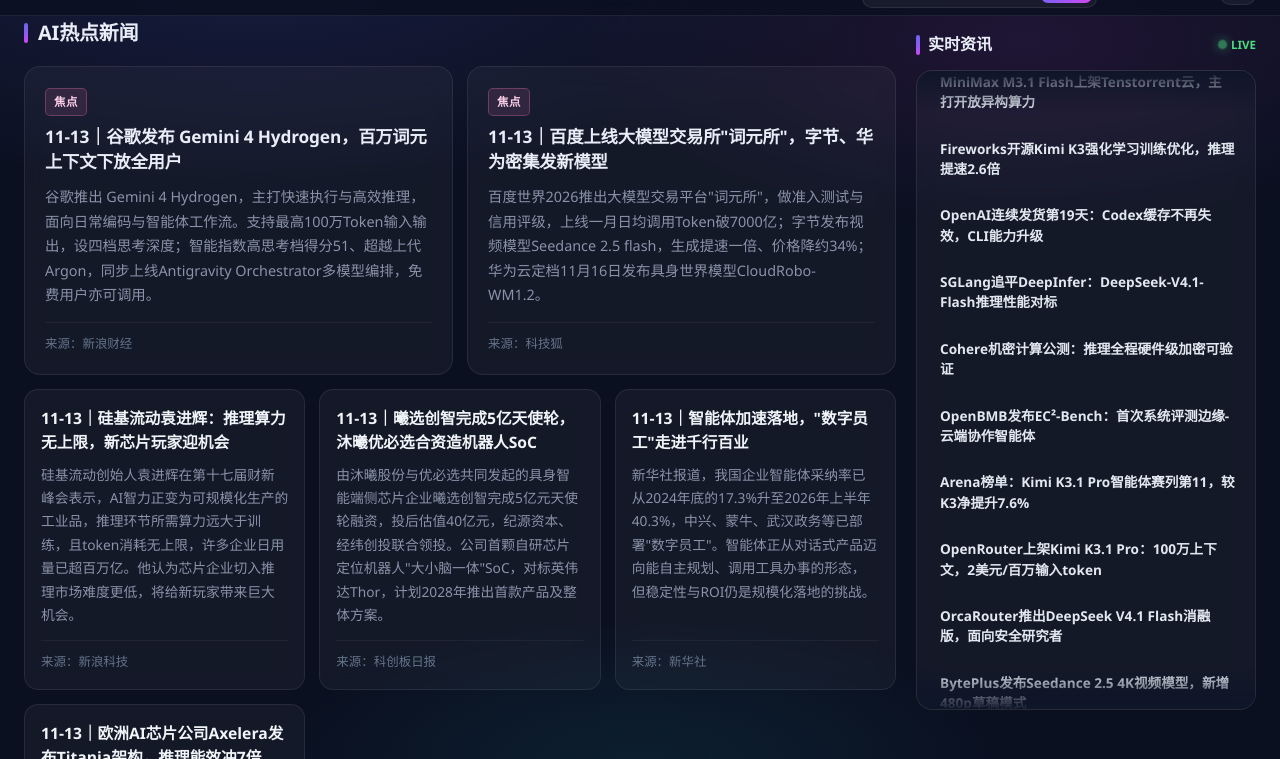
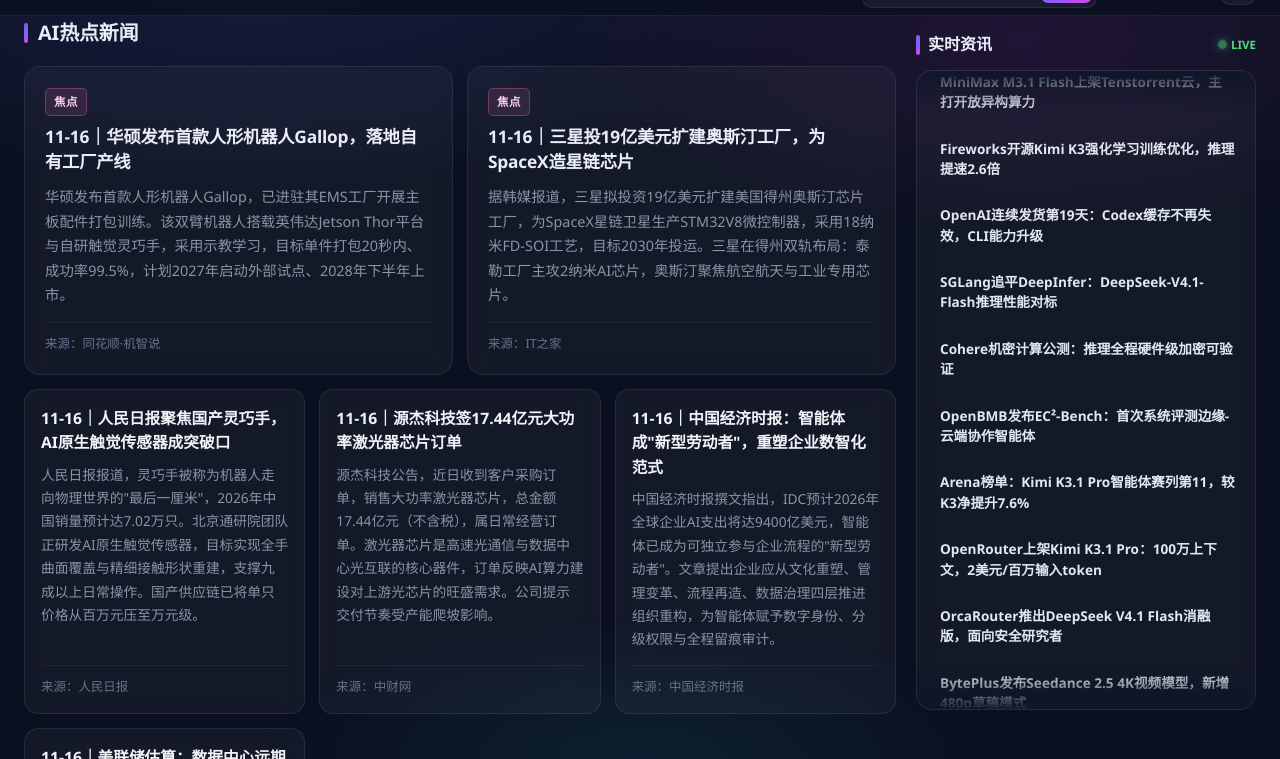
Before and after one commit to gzsba/itboaowang, a plain HTML site: page index.html in a window 1280 px wide. Shown: the part 41-800 px from the top of the page. Drawn offline with Linux system fonts and the light colour scheme.

Commit message:
update AI news 2026-11-16

```diff
--- a/index.html
+++ b/index.html
@@ -625,60 +625,60 @@
                     </div>
                 </div>
                                 <div class="news-highlight-row">
-                    <a class="news-highlight" href="https://finance.sina.com.cn/stock/t/2026-11-13/doc-iniypkss8247060.shtml" target="_blank">
+                    <a class="news-highlight" href="https://m.10jqka.com.cn/20261116/c681836514.shtml" target="_blank">
                         <span class="chip hot">焦点</span>
-                        <h3>11-13｜谷歌发布 Gemini 4 Hydrogen，百万词元上下文下放全用户</h3>
-                        <p>谷歌推出 Gemini 4 Hydrogen，主打快速执行与高效推理，面向日常编码与智能体工作流。支持最高100万Token输入输出，设四档思考深度；智能指数高思考档得分51、超越上代Argon，同步上线Antigravity Orchestrator多模型编排，免费用户亦可调用。</p>
+                        <h3>11-16｜华硕发布首款人形机器人Gallop，落地自有工厂产线</h3>
+                        <p>华硕发布首款人形机器人Gallop，已进驻其EMS工厂开展主板配件打包训练。该双臂机器人搭载英伟达Jetson Thor平台与自研触觉灵巧手，采用示教学习，目标单件打包20秒内、成功率99.5%，计划2027年启动外部试点、2028年下半年上市。</p>
                         <div class="news-meta">
-                            <span>来源：新浪财经</span>
+                            <span>来源：同花顺·机智说</span>
                             <span class="read-more">阅读原文</span>
                         </div>
                     </a>
 
-                    <a class="news-highlight" href="https://www.163.com/dy/article/LBJ6TB480511CMF5.html" target="_blank">
+                    <a class="news-highlight" href="https://www.ithome.com/1/027/465.htm" target="_blank">
                         <span class="chip hot">焦点</span>
-                        <h3>11-13｜百度上线大模型交易所"词元所"，字节、华为密集发新模型</h3>
-                        <p>百度世界2026推出大模型交易平台"词元所"，做准入测试与信用评级，上线一月日均调用Token破7000亿；字节发布视频模型Seedance 2.5 flash，生成提速一倍、价格降约34%；华为云定档11月16日发布具身世界模型CloudRobo-WM1.2。</p>
+                        <h3>11-16｜三星投19亿美元扩建奥斯汀工厂，为SpaceX造星链芯片</h3>
+                        <p>据韩媒报道，三星拟投资19亿美元扩建美国得州奥斯汀芯片工厂，为SpaceX星链卫星生产STM32V8微控制器，采用18纳米FD-SOI工艺，目标2030年投运。三星在得州双轨布局：泰勒工厂主攻2纳米AI芯片，奥斯汀聚焦航空航天与工业专用芯片。</p>
                         <div class="news-meta">
-                            <span>来源：科技狐</span>
+                            <span>来源：IT之家</span>
                             <span class="read-more">阅读原文</span>
                         </div>
                     </a>
                 </div>
 
                 <div class="news-grid">
-                    <a class="news-card" href="https://finance.sina.com.cn/tech/it/2026-11-12/doc-iniynpnv1185631.shtml" target="_blank">
-                        <h3>11-13｜硅基流动袁进辉：推理算力无上限，新芯片玩家迎机会</h3>
-                        <p>硅基流动创始人袁进辉在第十七届财新峰会表示，AI智力正变为可规模化生产的工业品，推理环节所需算力远大于训练，且token消耗无上限，许多企业日用量已超百万亿。他认为芯片企业切入推理市场难度更低，将给新玩家带来巨大机会。</p>
+                    <a class="news-card" href="https://finance.sina.com.cn/jjxw/2026-11-16/doc-iniywnmh9060759.shtml" target="_blank">
+                        <h3>11-16｜人民日报聚焦国产灵巧手，AI原生触觉传感器成突破口</h3>
+                        <p>人民日报报道，灵巧手被称为机器人走向物理世界的"最后一厘米"，2026年中国销量预计达7.02万只。北京通研院团队正研发AI原生触觉传感器，目标实现全手曲面覆盖与精细接触形状重建，支撑九成以上日常操作。国产供应链已将单只价格从百万元压至万元级。</p>
                         <div class="news-meta">
-                            <span>来源：新浪科技</span>
+                            <span>来源：人民日报</span>
                             <span class="read-more">阅读原文</span>
                         </div>
                     </a>
 
-                    <a class="news-card" href="https://www.163.com/dy/article/LBI9BILL0550B1DU.html" target="_blank">
-                        <h3>11-13｜曦选创智完成5亿天使轮，沐曦优必选合资造机器人SoC</h3>
-                        <p>由沐曦股份与优必选共同发起的具身智能端侧芯片企业曦选创智完成5亿元天使轮融资，投后估值40亿元，纪源资本、经纬创投联合领投。公司首颗自研芯片定位机器人"大小脑一体"SoC，对标英伟达Thor，计划2028年推出首款产品及整体方案。</p>
+                    <a class="news-card" href="https://www1.cfi.net.cn/p20261116000143.html" target="_blank">
+                        <h3>11-16｜源杰科技签17.44亿元大功率激光器芯片订单</h3>
+                        <p>源杰科技公告，近日收到客户采购订单，销售大功率激光器芯片，总金额17.44亿元（不含税），属日常经营订单。激光器芯片是高速光通信与数据中心光互联的核心器件，订单反映AI算力建设对上游光芯片的旺盛需求。公司提示交付节奏受产能爬坡影响。</p>
                         <div class="news-meta">
-                            <span>来源：科创板日报</span>
+                            <span>来源：中财网</span>
                             <span class="read-more">阅读原文</span>
                         </div>
                     </a>
 
-                    <a class="news-card" href="https://www.163.com/dy/article/LBJGK5HM05568W0A.html" target="_blank">
-                        <h3>11-13｜智能体加速落地，"数字员工"走进千行百业</h3>
-                        <p>新华社报道，我国企业智能体采纳率已从2024年底的17.3%升至2026年上半年40.3%，中兴、蒙牛、武汉政务等已部署"数字员工"。智能体正从对话式产品迈向能自主规划、调用工具办事的形态，但稳定性与ROI仍是规模化落地的挑战。</p>
+                    <a class="news-card" href="https://www.163.com/dy/article/LBRJP6D30512D71I.html" target="_blank">
+                        <h3>11-16｜中国经济时报：智能体成"新型劳动者"，重塑企业数智化范式</h3>
+                        <p>中国经济时报撰文指出，IDC预计2026年全球企业AI支出将达9400亿美元，智能体已成为可独立参与企业流程的"新型劳动者"。文章提出企业应从文化重塑、管理变革、流程再造、数据治理四层推进组织重构，为智能体赋予数字身份、分级权限与全程留痕审计。</p>
                         <div class="news-meta">
-                            <span>来源：新华社</span>
+                            <span>来源：中国经济时报</span>
                             <span class="read-more">阅读原文</span>
                         </div>
                     </a>
 
-                    <a class="news-card" href="https://www.163.com/dy/article/LBJ28B0C05527PMU.html" target="_blank">
-                        <h3>11-13｜欧洲AI芯片公司Axelera发布Titania架构，推理能效冲7倍</h3>
-                        <p>欧洲AI芯片公司Axelera AI公布第三代芯粒化推理架构Titania，每瓦吞吐量最高达当前最佳数据中心服务器7倍、总体拥有成本改善最多20倍。单封装内存128GB不依赖HBM，参考服务器AX8功耗仅5至6千瓦，计划2027年三季度量产。</p>
+                    <a class="news-card" href="https://www.chinastarmarket.cn/detail/2534849" target="_blank">
+                        <h3>11-16｜美联储估算：数据中心远期租赁与兜底担保已达约3万亿美元</h3>
+                        <p>科创板日报报道，美联储估算，截至今年10月美国超大规模云厂商数据中心相关债务发行规模已突破6800亿美元，较2023年全年增长四倍；当前用于数据中心建设的远期租赁与兜底担保规模约达3万亿美元，折射AI算力扩张对资本的深度依赖。</p>
                         <div class="news-meta">
-                            <span>来源：IT时代网</span>
+                            <span>来源：科创板日报</span>
                             <span class="read-more">阅读原文</span>
                         </div>
                     </a>
```
